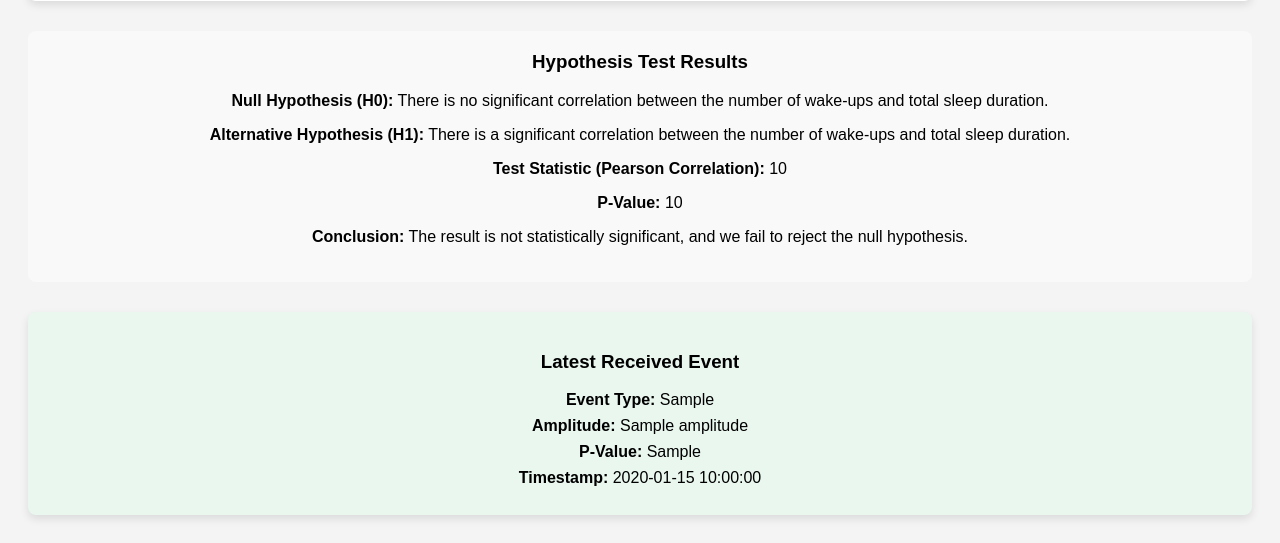
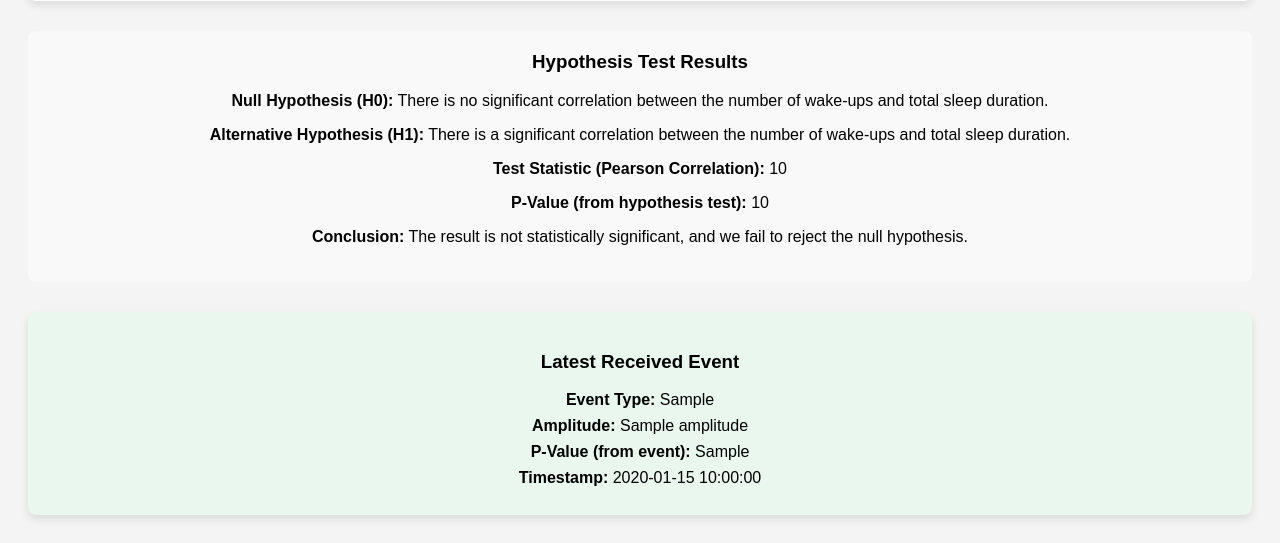
Before and after one commit to KarelExiled/Babyfoon, a Flask app: template templates/index.html in a window 1280 px wide. Shown: the part 892-1435 px from the top of the page. Run offline with Flask 2, Linux system fonts and the light colour scheme; the template is opened without the code that fills it: most values are stand-ins (such as "Sample title", 1, 10 or a date in 2020).

Commit message:
Update index.html

```diff
--- a/templates/index.html
+++ b/templates/index.html
@@ -113,7 +113,7 @@
             <p><strong>Null Hypothesis (H0):</strong> There is no significant correlation between the number of wake-ups and total sleep duration.</p>
             <p><strong>Alternative Hypothesis (H1):</strong> There is a significant correlation between the number of wake-ups and total sleep duration.</p>
             <p><strong>Test Statistic (Pearson Correlation):</strong> {{ correlation_sleep_wake_up | round(2) }}</p>
-            <p><strong>P-Value:</strong> <span>{{ p_value | round(4) }}</span></p>
+            <p><strong>P-Value (from hypothesis test):</strong> <span>{{ p_value | round(4) }}</span></p>
             <p><strong>Conclusion:</strong> {% if p_value < 0.05 %}The result is statistically significant, and we reject the null hypothesis.{% else %}The result is not statistically significant, and we fail to reject the null hypothesis.{% endif %}</p>
         </div>
 
@@ -123,7 +123,7 @@
             {% if received_events %}
                 <p><strong>Event Type:</strong> {{ received_events[-1].event_type }}</p>
                 <p><strong>Amplitude:</strong> {{ received_events[-1].amplitude }}</p>
-                <p><strong>P-Value:</strong> {{ received_events[-1].p_value }}</p>
+                <p><strong>P-Value (from event):</strong> {{ received_events[-1].p_value }}</p>
                 <p><strong>Timestamp:</strong> {{ received_events[-1].timestamp }}</p>
             {% else %}
                 <p>No events received yet.</p>
```
